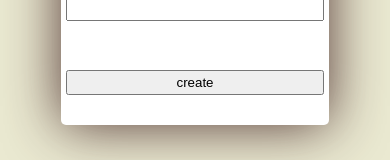
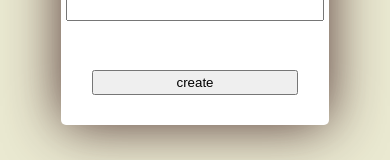
Before and after one commit to amcpc4k-maker/Logic-Gate-Simulator, a React (Vite) app: page /login in a window 390 px wide. Shown: the part 455-615 px from the top of the page. Built offline with nearby package versions, Linux system fonts and the light colour scheme.

Commit message:
Update app.css

```diff
--- a/frontend/src/stylesheets/app.css
+++ b/frontend/src/stylesheets/app.css
@@ -1173,12 +1173,10 @@ body {
 }
 
 
-
 .form {
   display: flex;
   flex-direction: column;
   width: 75%;
-  padding: 5px;
   margin-left: auto;
   margin-right: auto;
   margin-top: 20px;
@@ -1226,7 +1224,7 @@ input {
 
 
 .createBtn {
-  width: 100%;
+  width: 80%;
   margin-top: 25px;
 }
 
```
